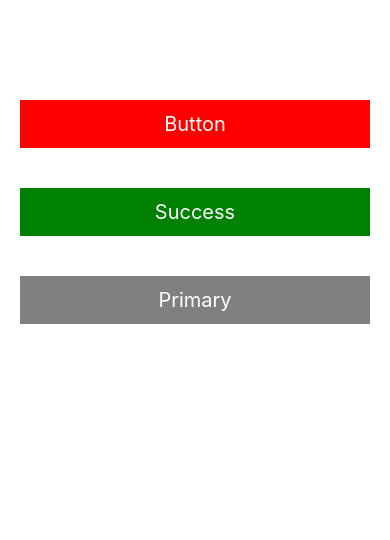
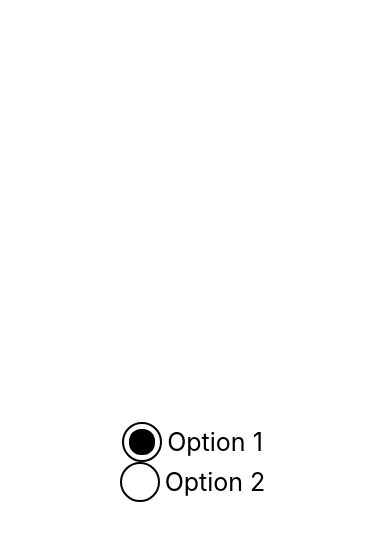
Before and after one commit to pushitchaudhary/react-native_with_Code_Step_by_Step, a React Native app: screen / in a window 390 px wide. Shown: the top 540 px of the page. Built offline with nearby package versions, Linux system fonts and the light colour scheme.

Commit message:
static radion button

```diff
--- a/App.js
+++ b/App.js
@@ -1,42 +1,71 @@
 import React, { useState , Component, useEffect} from "react";
 
-import { View,Text, StyleSheet, TouchableHighlight } from "react-native";
+import { View,Text, StyleSheet, TouchableHighlight , ScrollView, TouchableOpacity} from "react-native";
 
 
 const App = ()=>{
+
+  const [checked, setChecked] = useState(1)
+
+
   return(
-    <View style={{marginTop: 80}}>
-      <TouchableHighlight>
-        <Text style={style.btn}>Button</Text>
-      </TouchableHighlight>
+    <View style={style.mainBox}>
+        <TouchableOpacity onPress={()=>setChecked(1)}>
+          <View style={{flexDirection: 'row'}}>
+            <View style={style.radio}>
+              {
+                checked == 1 ?  <View style={style.radionBg}></View> : null
+              }
+            </View>
+            <Text style={style.btntext}>Option 1</Text>
+          </View>
+        </TouchableOpacity>
 
-      <TouchableHighlight>
-        <Text style={[style.btn, style.success]}>Success</Text>
-      </TouchableHighlight>
+        <Text></Text>
+        <Text></Text>
+        <Text></Text>
+        <TouchableOpacity onPress={()=>setChecked(2)}>
+          <View style={{flexDirection: 'row'}}>
+            <View style={style.radio}>
+              {
+                checked == 2 ?  <View style={style.radionBg}></View> : null
+              }
 
-      <TouchableHighlight>
-        <Text style={[style.btn, style.primary]}>Primary</Text>
-      </TouchableHighlight>
+            </View>
+            <Text style={style.btntext}>Option 2</Text>
+          </View>
+        </TouchableOpacity>
+
+
     </View>
   )
 
 }
 
-
 const style = StyleSheet.create({
-  btn : {
-    backgroundColor : 'red',
-    padding : 12,
-    fontSize : 20,
-    color : 'white',
+  mainBox : {
+    flex : 1,
+    marginTop : 80,
     textAlign : 'center',
-    margin : 20
+    alignItems : 'center',
+    justifyContent : 'center'
   },
-  success : {
-    backgroundColor : 'green'
+  btntext : {
+    fontSize : 25,
+    margin : 5
   },
-  primary : {
-    backgroundColor : 'gray'
+  radio : {
+    height : 40,
+    width : 40,
+    borderWidth : 2,
+    borderRadius : 20
+  },
+  radionBg : {
+    height : 26,
+    backgroundColor : 'black',
+    width : 26,
+    borderRadius : 12,
+    margin : 5
   }
 })
 
```
